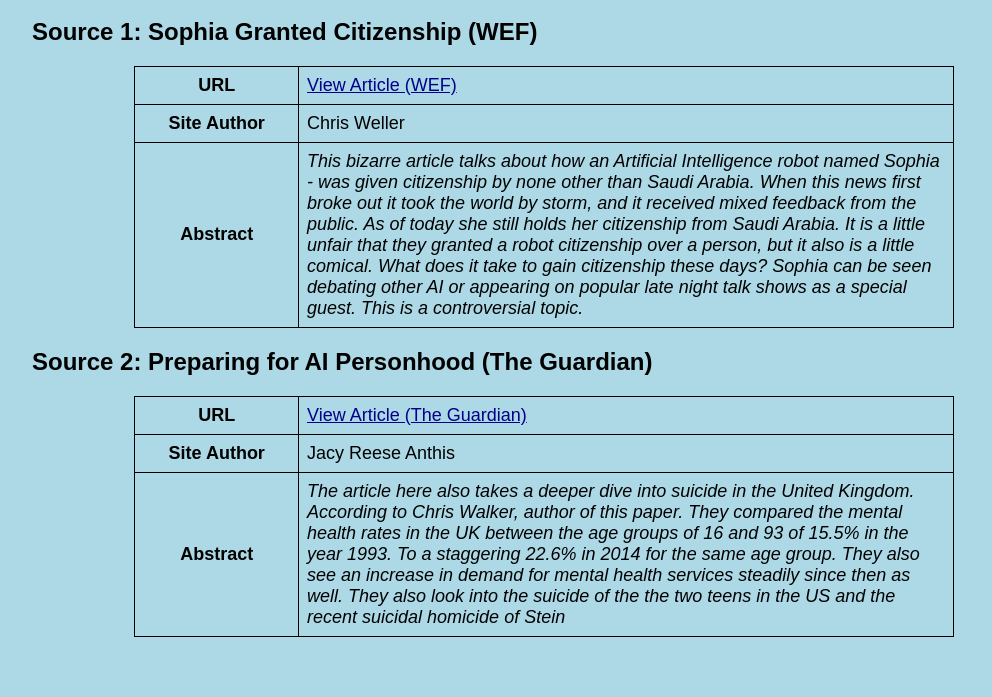
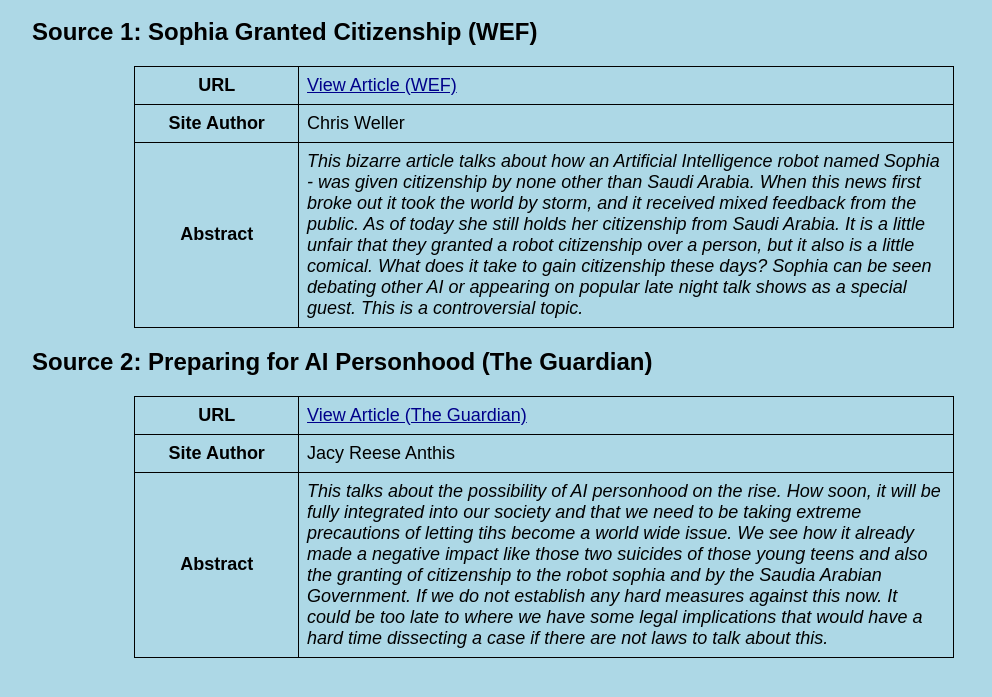
Before and after one commit to laparrad1-pixel/laparrad1-pixel.github.io, a plain HTML site: page subtopic3.html in a window 1280 px wide. Shown: the part 103-800 px from the top of the page, without its empty margins (96-1088 px from the left). Drawn offline with Linux system fonts and the light colour scheme.

Commit message:
Add files via upload

```diff
--- a/subtopic3.html
+++ b/subtopic3.html
@@ -28,4 +28,8 @@
     <table>
         <tr><th>URL</th><td><a href="https://www.theguardian.com/commentisfree/2025/sep/30/artificial-intelligence-personhood" target="_blank">View Article (The Guardian)</a></td></tr>
         <tr><th>Site Author</th><td>Jacy Reese Anthis</td></tr>
-        <tr><th>Abstract</th><td class="abstract">The article here also takes a deeper dive into suicide in the United Kingdom. According to Chris Walker, author of this paper. They compared the mental health rates in the UK between the age groups of 16 and 93 of 15.5% in the year 1993. To a staggering 22.6% in 2014 for the same age group. They also see an increase in demand for mental health services steadily since then as well. They also look into the suicide of the the two teens in the US and the recent suicidal homicide of Stein
+        <tr><th>Abstract</th><td class="abstract">This talks about the possibility of AI personhood on the rise. How soon, it will be fully integrated into our society and that we need to be taking extreme precautions of letting tihs become a world wide issue. We see how it already made a negative impact like those two suicides of those young teens and also the granting of citizenship to the robot sophia and by the Saudia Arabian Government. If we do not establish any hard measures against this now. It could be too late to where we have some legal implications that would have a hard time dissecting a case if there are not laws to talk about this.</td></tr>
+    </table>
+
+</body>
+</html>
```
Also changed, not shown: 1 other file.
